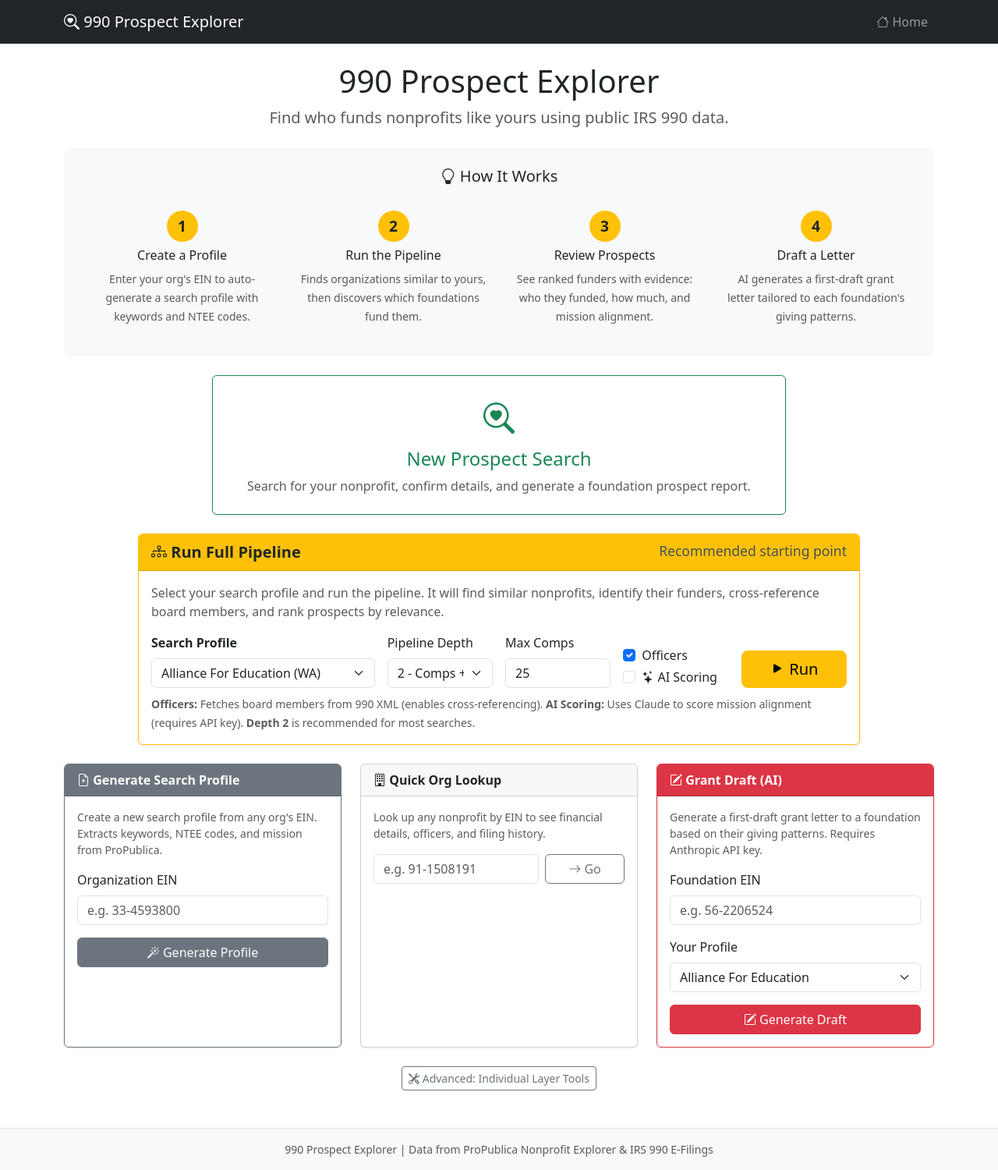
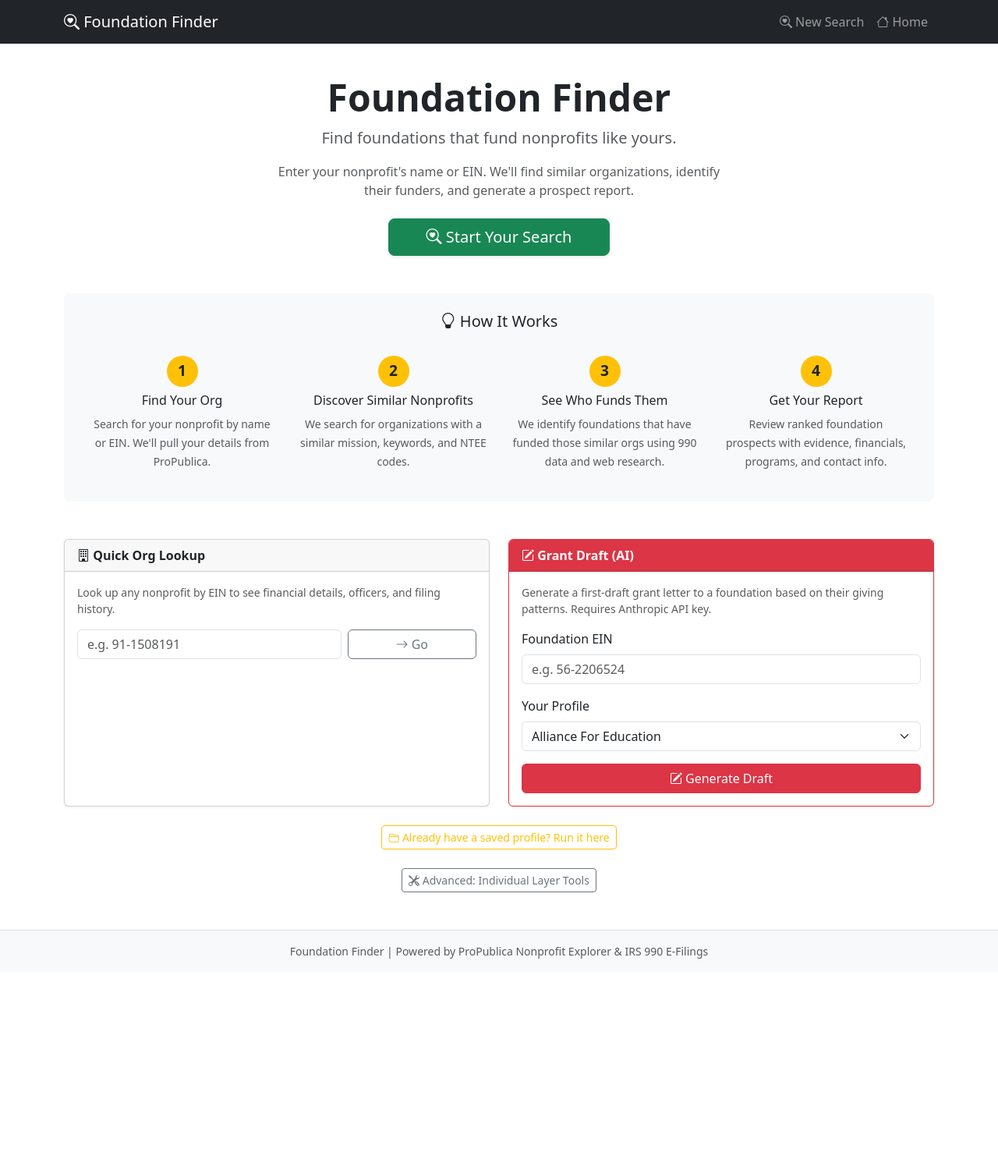
Before and after one commit to mbridges30/Nonprofit_Prospector, a Flask app: page / in a window 1280 px wide. Shown: the whole page at 78% size. After the commit the page ends 1229 px from the top, so only its background shows below. Run offline with Flask 3, Linux system fonts and the light colour scheme.

Commit message:
Rebrand to Foundation Finder + simplify home page UX
- Rename from '990 Prospect Explorer' to 'Foundation Finder' across all files
- Redesign home page: single hero CTA, clearer How It Works steps
- Move saved profile pipeline to collapsed section
- Add 'New Search' link to navbar

Co-Authored-By: Claude Opus 4.6 <noreply@anthropic.com>

```diff
--- a/app.py
+++ b/app.py
@@ -1,5 +1,5 @@
 """
-Flask web UI for the 990 Prospect Explorer.
+Flask web UI for the Foundation Finder.
 Wraps all existing CLI functionality with a browser-based interface.
 """
 
@@ -1054,7 +1054,7 @@ def before_request():
 # ---------------------------------------------------------------------------
 
 if __name__ == "__main__":
-    print(f"\n  990 Prospect Explorer - Web UI")
+    print(f"\n  Foundation Finder - Web UI")
     print(f"  http://127.0.0.1:{config.PORT}")
     print(f"  Press Ctrl+C to stop\n")
 
--- a/cli.py
+++ b/cli.py
@@ -1,6 +1,6 @@
 #!/usr/bin/env python3
 """
-990 Prospect Explorer - CLI Tool
+Foundation Finder - CLI Tool
 Finds mission-adjacent nonprofits and builds prioritized prospect lists
 using ProPublica Nonprofit Explorer API and IRS 990 data.
 
@@ -23,7 +23,7 @@ from src.core.cache import FilingCache
 def build_parser() -> argparse.ArgumentParser:
     parser = argparse.ArgumentParser(
         prog="prospect-explorer",
-        description="990 Prospect Explorer - Find mission-adjacent nonprofits and their funders",
+        description="Foundation Finder - Find mission-adjacent nonprofits and their funders",
         formatter_class=argparse.RawDescriptionHelpFormatter,
         epilog="""
 Examples:
--- a/src/commands/draft.py
+++ b/src/commands/draft.py
@@ -136,7 +136,7 @@ Mark sections that need the most customization with "*** CUSTOMIZE:" notes."""
                 f.write(f"# Grant Application Draft\n")
                 f.write(f"# To: {foundation_name} ({foundation_ein})\n")
                 f.write(f"# From: {target_name}\n")
-                f.write(f"# Generated by 990 Prospect Explorer\n\n")
+                f.write(f"# Generated by Foundation Finder\n\n")
                 f.write(draft)
             print(f"\n  Draft saved to {output_file}")
         else:
--- a/src/core/models.py
+++ b/src/core/models.py
@@ -1,5 +1,5 @@
 """
-Data models for the 990 Prospect Explorer.
+Data models for the Foundation Finder.
 All data classes used across the application.
 """
 
--- a/static/css/style.css
+++ b/static/css/style.css
@@ -1,4 +1,4 @@
-/* 990 Prospect Explorer - Custom Styles */
+/* Foundation Finder - Custom Styles */
 
 /* Score badges */
 .score-badge {
--- a/static/js/app.js
+++ b/static/js/app.js
@@ -1,4 +1,4 @@
-/* 990 Prospect Explorer - Client JS */
+/* Foundation Finder - Client JS */
 
 /**
  * Poll a background task for completion.
--- a/templates/base.html
+++ b/templates/base.html
@@ -3,7 +3,7 @@
 <head>
     <meta charset="UTF-8">
     <meta name="viewport" content="width=device-width, initial-scale=1.0">
-    <title>{% block title %}990 Prospect Explorer{% endblock %}</title>
+    <title>{% block title %}Foundation Finder{% endblock %}</title>
     <link href="https://cdn.jsdelivr.net/npm/bootstrap@5.3.3/dist/css/bootstrap.min.css" rel="stylesheet">
     <link href="https://cdn.jsdelivr.net/npm/bootstrap-icons@1.11.3/font/bootstrap-icons.min.css" rel="stylesheet">
     <link href="{{ url_for('static', filename='css/style.css') }}" rel="stylesheet">
@@ -12,13 +12,18 @@
     <nav class="navbar navbar-expand-lg navbar-dark bg-dark">
         <div class="container">
             <a class="navbar-brand" href="{{ url_for('home') }}">
-                <i class="bi bi-search-heart"></i> 990 Prospect Explorer
+                <i class="bi bi-search-heart"></i> Foundation Finder
             </a>
             <button class="navbar-toggler" type="button" data-bs-toggle="collapse" data-bs-target="#navbarNav">
                 <span class="navbar-toggler-icon"></span>
             </button>
             <div class="collapse navbar-collapse" id="navbarNav">
                 <ul class="navbar-nav ms-auto">
+                    <li class="nav-item">
+                        <a class="nav-link" href="{{ url_for('profile_new') }}">
+                            <i class="bi bi-search-heart"></i> New Search
+                        </a>
+                    </li>
                     <li class="nav-item">
                         <a class="nav-link" href="{{ url_for('home') }}">
                             <i class="bi bi-house"></i> Home
@@ -46,7 +51,7 @@
 
     <footer class="bg-light border-top py-3 mt-auto">
         <div class="container text-center text-muted small">
-            990 Prospect Explorer | Data from ProPublica Nonprofit Explorer &amp; IRS 990 E-Filings
+            Foundation Finder | Powered by ProPublica Nonprofit Explorer &amp; IRS 990 E-Filings
         </div>
     </footer>
 
--- a/templates/home.html
+++ b/templates/home.html
@@ -1,101 +1,127 @@
 {% extends "base.html" %}
 
-{% block title %}990 Prospect Explorer - Home{% endblock %}
+{% block title %}Foundation Finder{% endblock %}
 
 {% block content %}
-<div class="text-center mb-4">
-    <h1 class="display-6">990 Prospect Explorer</h1>
-    <p class="lead text-muted">Find who funds nonprofits like yours using public IRS 990 data.</p>
+<!-- ===== Hero Section ===== -->
+<div class="text-center mb-5 pt-3">
+    <h1 class="display-5 fw-bold">Foundation Finder</h1>
+    <p class="lead text-muted mb-3">Find foundations that fund nonprofits like yours.</p>
+    <p class="text-muted mx-auto" style="max-width: 600px;">
+        Enter your nonprofit's name or EIN. We'll find similar organizations,
+        identify their funders, and generate a prospect report.
+    </p>
+    <a href="{{ url_for('profile_new') }}" class="btn btn-success btn-lg mt-2 px-5 shadow-sm">
+        <i class="bi bi-search-heart"></i> Start Your Search
+    </a>
 </div>
 
 <!-- ===== How It Works ===== -->
-<div class="bg-light rounded-3 p-4 mb-4">
+<div class="bg-light rounded-3 p-4 mb-5">
     <h5 class="text-center mb-3"><i class="bi bi-lightbulb"></i> How It Works</h5>
     <div class="row g-3 text-center">
         <div class="col-md-3">
             <div class="workflow-step">
                 <div class="workflow-number">1</div>
-                <h6>Create a Profile</h6>
-                <small class="text-muted">Enter your org's EIN to auto-generate a search profile with keywords and NTEE codes.</small>
+                <h6>Find Your Org</h6>
+                <small class="text-muted">Search for your nonprofit by name or EIN. We'll pull your details from ProPublica.</small>
             </div>
         </div>
         <div class="col-md-3">
             <div class="workflow-step">
                 <div class="workflow-number">2</div>
-                <h6>Run the Pipeline</h6>
-                <small class="text-muted">Finds organizations similar to yours, then discovers which foundations fund them.</small>
+                <h6>Discover Similar Nonprofits</h6>
+                <small class="text-muted">We search for organizations with a similar mission, keywords, and NTEE codes.</small>
             </div>
         </div>
         <div class="col-md-3">
             <div class="workflow-step">
                 <div class="workflow-number">3</div>
-                <h6>Review Prospects</h6>
-                <small class="text-muted">See ranked funders with evidence: who they funded, how much, and mission alignment.</small>
+                <h6>See Who Funds Them</h6>
+                <small class="text-muted">We identify foundations that have funded those similar orgs using 990 data and web research.</small>
             </div>
         </div>
         <div class="col-md-3">
             <div class="workflow-step">
                 <div class="workflow-number">4</div>
-                <h6>Draft a Letter</h6>
-                <small class="text-muted">AI generates a first-draft grant letter tailored to each foundation's giving patterns.</small>
+                <h6>Get Your Report</h6>
+                <small class="text-muted">Review ranked foundation prospects with evidence, financials, programs, and contact info.</small>
             </div>
         </div>
     </div>
 </div>
 
-<!-- ===== New Prospect Search (prominent entry point) ===== -->
-<div class="row mb-4">
-    <div class="col-lg-8 mx-auto">
-        <a href="{{ url_for('profile_new') }}" class="card text-decoration-none border-success shadow-sm">
-            <div class="card-body text-center py-4">
-                <i class="bi bi-search-heart fs-1 text-success"></i>
-                <h4 class="mt-2 text-success">New Prospect Search</h4>
-                <p class="text-muted mb-0">Search for your nonprofit, confirm details, and generate a foundation prospect report.</p>
-            </div>
-        </a>
-    </div>
-</div>
-
-<!-- ===== Getting Started (no profiles yet) ===== -->
-{% if not profiles %}
-<div class="alert alert-info mb-4">
-    <i class="bi bi-info-circle"></i> <strong>Getting Started:</strong>
-    You don't have any search profiles yet. Start by entering your organization's EIN below to generate one, or use the <a href="{{ url_for('profile_new') }}">New Prospect Search</a> above.
-</div>
-
+<!-- ===== Quick Tools ===== -->
 <div class="row g-4 mb-4">
-    <div class="col-lg-6 mx-auto">
-        <div class="card border-secondary">
-            <div class="card-header bg-secondary text-white">
-                <i class="bi bi-file-earmark-plus"></i> Step 1: Generate Your Search Profile
+    <!-- Org Lookup -->
+    <div class="col-md-6">
+        <div class="card h-100">
+            <div class="card-header">
+                <i class="bi bi-building"></i> Quick Org Lookup
             </div>
             <div class="card-body">
-                <p class="text-muted small">Enter your nonprofit's EIN. We'll look it up on ProPublica and auto-generate a search profile with keywords, NTEE codes, and mission statement.</p>
-                <form action="{{ url_for('profile_gen') }}" method="post">
-                    <div class="input-group">
-                        <input type="text" name="ein" class="form-control form-control-lg" placeholder="Your organization's EIN (e.g. 33-4593800)" required>
-                        <button type="submit" class="btn btn-secondary btn-lg">
-                            <i class="bi bi-magic"></i> Generate
+                <p class="card-text text-muted small">Look up any nonprofit by EIN to see financial details, officers, and filing history.</p>
+                <form id="org-lookup-form" class="row g-2">
+                    <div class="col-8">
+                        <input type="text" id="org-ein-input" class="form-control" placeholder="e.g. 91-1508191" required>
+                    </div>
+                    <div class="col-4">
+                        <button type="submit" class="btn btn-outline-secondary w-100">
+                            <i class="bi bi-arrow-right"></i> Go
                         </button>
                     </div>
                 </form>
             </div>
         </div>
     </div>
-</div>
-{% endif %}
 
-<!-- ===== Main Action: Full Pipeline ===== -->
-{% if profiles %}
-<div class="row g-4 mb-4">
-    <div class="col-lg-10 mx-auto">
-        <div class="card border-warning shadow-sm">
-            <div class="card-header bg-warning text-dark fs-5">
-                <i class="bi bi-diagram-3"></i> Run Full Pipeline
-                <small class="float-end text-dark-emphasis fw-normal">Recommended starting point</small>
+    <!-- Grant Draft -->
+    {% if profiles %}
+    <div class="col-md-6">
+        <div class="card h-100 border-danger">
+            <div class="card-header bg-danger text-white">
+                <i class="bi bi-pencil-square"></i> Grant Draft (AI)
             </div>
             <div class="card-body">
-                <p class="text-muted">Select your search profile and run the pipeline. It will find similar nonprofits, identify their funders, cross-reference board members, and rank prospects by relevance.</p>
+                <p class="card-text text-muted small">Generate a first-draft grant letter to a foundation based on their giving patterns. Requires Anthropic API key.</p>
+                <form action="{{ url_for('draft') }}" method="post">
+                    <div class="mb-3">
+                        <label class="form-label">Foundation EIN</label>
+                        <input type="text" name="ein" class="form-control" placeholder="e.g. 56-2206524" required>
+                    </div>
+                    <div class="mb-3">
+                        <label class="form-label">Your Profile</label>
+                        <select name="profile" class="form-select" required>
+                            {% for key, p in profiles.items() %}
+                            <option value="{{ key }}">{{ p.name }}</option>
+                            {% endfor %}
+                        </select>
+                    </div>
+                    <button type="submit" class="btn btn-danger w-100 text-white">
+                        <i class="bi bi-pencil-square"></i> Generate Draft
+                    </button>
+                </form>
+            </div>
+        </div>
+    </div>
+    {% endif %}
+</div>
+
+<!-- ===== Saved Profiles (collapsed) ===== -->
+{% if profiles %}
+<div class="mb-4">
+    <p class="text-center">
+        <a class="btn btn-sm btn-outline-warning" data-bs-toggle="collapse" href="#savedProfiles">
+            <i class="bi bi-folder2-open"></i> Already have a saved profile? Run it here
+        </a>
+    </p>
+    <div class="collapse" id="savedProfiles">
+        <div class="card border-warning">
+            <div class="card-header bg-warning text-dark">
+                <i class="bi bi-diagram-3"></i> Run Full Pipeline
+            </div>
+            <div class="card-body">
+                <p class="text-muted small">Select a previously saved search profile and run the pipeline.</p>
                 <form action="{{ url_for('pipeline') }}" method="post">
                     <div class="row g-3 align-items-end">
                         <div class="col-md-4">
@@ -150,85 +176,6 @@
 </div>
 {% endif %}
 
-<!-- ===== Tools Row ===== -->
-<div class="row g-4 mb-4">
-    <!-- Profile Generator (always visible) -->
-    {% if profiles %}
-    <div class="col-md-6 col-lg-4">
-        <div class="card h-100 border-secondary">
-            <div class="card-header bg-secondary text-white">
-                <i class="bi bi-file-earmark-plus"></i> Generate Search Profile
-            </div>
-            <div class="card-body">
-                <p class="card-text text-muted small">Create a new search profile from any org's EIN. Extracts keywords, NTEE codes, and mission from ProPublica.</p>
-                <form action="{{ url_for('profile_gen') }}" method="post">
-                    <div class="mb-3">
-                        <label class="form-label">Organization EIN</label>
-                        <input type="text" name="ein" class="form-control" placeholder="e.g. 33-4593800" required>
-                    </div>
-                    <button type="submit" class="btn btn-secondary w-100">
-                        <i class="bi bi-magic"></i> Generate Profile
-                    </button>
-                </form>
-            </div>
-        </div>
-    </div>
-    {% endif %}
-
-    <!-- Org Lookup -->
-    <div class="col-md-6 col-lg-4">
-        <div class="card h-100">
-            <div class="card-header">
-                <i class="bi bi-building"></i> Quick Org Lookup
-            </div>
-            <div class="card-body">
-                <p class="card-text text-muted small">Look up any nonprofit by EIN to see financial details, officers, and filing history.</p>
-                <form id="org-lookup-form" class="row g-2">
-                    <div class="col-8">
-                        <input type="text" id="org-ein-input" class="form-control" placeholder="e.g. 91-1508191" required>
-                    </div>
-                    <div class="col-4">
-                        <button type="submit" class="btn btn-outline-secondary w-100">
-                            <i class="bi bi-arrow-right"></i> Go
-                        </button>
-                    </div>
-                </form>
-            </div>
-        </div>
-    </div>
-
-    <!-- Grant Draft -->
-    {% if profiles %}
-    <div class="col-md-6 col-lg-4">
-        <div class="card h-100 border-danger">
-            <div class="card-header bg-danger text-white">
-                <i class="bi bi-pencil-square"></i> Grant Draft (AI)
-            </div>
-            <div class="card-body">
-                <p class="card-text text-muted small">Generate a first-draft grant letter to a foundation based on their giving patterns. Requires Anthropic API key.</p>
-                <form action="{{ url_for('draft') }}" method="post">
-                    <div class="mb-3">
-                        <label class="form-label">Foundation EIN</label>
-                        <input type="text" name="ein" class="form-control" placeholder="e.g. 56-2206524" required>
-                    </div>
-                    <div class="mb-3">
-                        <label class="form-label">Your Profile</label>
-                        <select name="profile" class="form-select" required>
-                            {% for key, p in profiles.items() %}
-                            <option value="{{ key }}">{{ p.name }}</option>
-                            {% endfor %}
-                        </select>
-                    </div>
-                    <button type="submit" class="btn btn-danger w-100 text-white">
-                        <i class="bi bi-pencil-square"></i> Generate Draft
-                    </button>
-                </form>
-            </div>
-        </div>
-    </div>
-    {% endif %}
-</div>
-
 <!-- ===== Advanced Tools (collapsed) ===== -->
 <div class="mb-4">
     <p class="text-center">
@@ -237,7 +184,7 @@
         </a>
     </p>
     <div class="collapse" id="advancedTools">
-        <p class="text-center text-muted small mb-3">These tools let you run each layer of the pipeline individually. Most users should use the Full Pipeline above instead.</p>
+        <p class="text-center text-muted small mb-3">These tools let you run each layer of the pipeline individually. Most users should use the main search above instead.</p>
         <div class="row g-4">
             <!-- Layer 1: Quick Search -->
             <div class="col-md-6 col-lg-4">
--- a/templates/org_detail.html
+++ b/templates/org_detail.html
@@ -1,6 +1,6 @@
 {% extends "base.html" %}
 
-{% block title %}{{ org.name }} - 990 Prospect Explorer{% endblock %}
+{% block title %}{{ org.name }} - Foundation Finder{% endblock %}
 
 {% block content %}
 <div class="mb-3">
--- a/templates/report.html
+++ b/templates/report.html
@@ -322,7 +322,7 @@
 <!-- ===== Report Footer ===== -->
 <div class="text-center text-muted small mt-4 mb-3 report-footer">
     <p class="mb-1">
-        Generated by 990 Prospect Explorer | Data from ProPublica Nonprofit Explorer &amp; IRS 990 E-Filings
+        Generated by Foundation Finder | Data from ProPublica Nonprofit Explorer &amp; IRS 990 E-Filings
     </p>
     <p class="mb-0">
         Report for <strong>{{ profile.name }}</strong> |
--- a/test_acceptance.py
+++ b/test_acceptance.py
@@ -1,6 +1,6 @@
 #!/usr/bin/env python3
 """
-990 Prospect Explorer - Acceptance Test Suite
+Foundation Finder - Acceptance Test Suite
 Tests each priority from Spec v2 using real nonprofit data.
 
 Run from the project root:
```
Also changed, not shown: README.md.
